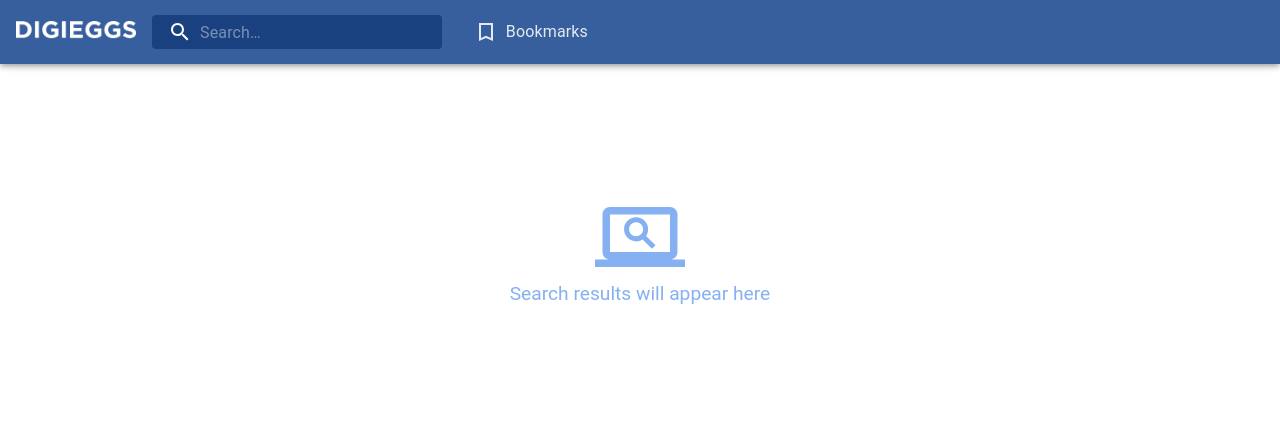
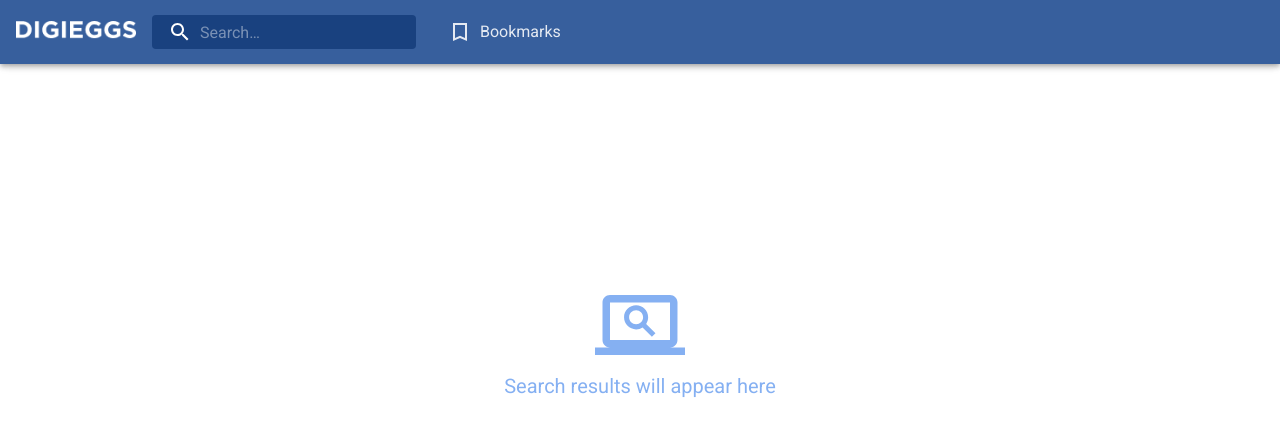
Before and after one commit to fatmatanis/git-search-project, a React (Create React App) app: page / in a window 1280 px wide. Shown: the top 436 px of the page. Built offline with nearby package versions, Linux system fonts and the light colour scheme.

Commit message:
css changing

```diff
--- a/public/index.html
+++ b/public/index.html
@@ -3,6 +3,10 @@
   <head>
     <meta charset="utf-8" />
     <link rel="icon" href="%PUBLIC_URL%/favicon.ico" />
+    <link
+      rel="stylesheet"
+      href="https://fonts.googleapis.com/css?family=Roboto:300,400,500,700&display=swap"
+    />
     <meta name="viewport" content="width=device-width, initial-scale=1" />
     <meta name="theme-color" content="#000000" />
     <meta
--- a/src/App.tsx
+++ b/src/App.tsx
@@ -1,17 +1,21 @@
 import React from "react";
 
-import "./App.css";
-import MainLayout from "./components/Main/MainLayout";
+import { ThemeProvider } from "@mui/material/styles";
 import { BookmarkContextProvider } from "./store/bookmark-context";
 import { InputContexProvider } from "./store/input-context";
+import MainLayout from "./components/Main/MainLayout";
+import { theme } from "./types/themes";
+import "./App.css";
 
 function App() {
   return (
-    <InputContexProvider>
-      <BookmarkContextProvider>
-        <MainLayout />
-      </BookmarkContextProvider>
-    </InputContexProvider>
+    <ThemeProvider theme={theme}>
+      <InputContexProvider>
+        <BookmarkContextProvider>
+          <MainLayout />
+        </BookmarkContextProvider>
+      </InputContexProvider>
+    </ThemeProvider>
   );
 }
 
--- a/src/components/HeaderLayout/HeaderStyles.ts
+++ b/src/components/HeaderLayout/HeaderStyles.ts
@@ -31,7 +31,6 @@ export const StyledInputBase = styled(InputBase)(({ theme }) => ({
   color: "inherit",
   "& .MuiInputBase-input": {
     padding: theme.spacing(1, 1, 1, 0),
-    // vertical padding + font size from searchIcon
     paddingLeft: `calc(1em + ${theme.spacing(4)})`,
     transition: theme.transitions.create("width"),
     width: "100%",
--- a/src/pages/Bookmarks.module.css
+++ b/src/pages/Bookmarks.module.css
@@ -13,7 +13,3 @@
 .total-bookmarks {
   color: #646464;
 }
-
-.main-box {
-  margin: 0 64px 64px 404px;
-}
--- a/src/pages/Bookmarks.tsx
+++ b/src/pages/Bookmarks.tsx
@@ -6,6 +6,7 @@ import { BookmarkBorderSharp } from "@mui/icons-material";
 import { BookmarkContext } from "../store/bookmark-context";
 import SearchRepoList from "../components/RepositoryLayout/SearchRepoList";
 import DrawerCard from "../components/UI/DrawerCard";
+import MainCard from "../components/UI/MainCard";
 import { IBookmarkListProps, IRepoDetailsProps } from "../types/types";
 import classes from "./Bookmarks.module.css";
 
@@ -14,15 +15,10 @@ const Bookmarks: React.FC<IBookmarkListProps> = ({ getRepoDetail }) => {
 
   return (
     <>
-      <Box className={classes["main-box"]}>
       <DrawerCard>
         <Box className={classes["side-box"]}>
           <BookmarkBorderSharp className={classes["bookmark-icon"]} />
-            <Typography
-              variant="h5"
-              component="div"
-              className={classes.bookmark}
-            >
+          <Typography variant="h5" component="div" className={classes.bookmark}>
             Bookmarks
           </Typography>
           <Typography
@@ -34,7 +30,7 @@ const Bookmarks: React.FC<IBookmarkListProps> = ({ getRepoDetail }) => {
         </Box>
       </DrawerCard>
 
-        <Box>
+      <MainCard>
         {bookmarkList.length > 0
           ? bookmarkList.map((repo: IRepoDetailsProps) => (
               <SearchRepoList
@@ -48,8 +44,7 @@ const Bookmarks: React.FC<IBookmarkListProps> = ({ getRepoDetail }) => {
               />
             ))
           : "You don't have bookmark."}
-        </Box>
-      </Box>
+      </MainCard>
     </>
   );
 };
--- a/src/pages/Home.module.css
+++ /dev/null
@@ -1,22 +0,0 @@
-.search-icon {
-  color: #85b0f2;
-  height: auto;
-  font-size: 90px !important;
-}
-
-.screen-search {
-  height: auto;
-  display: flex;
-  flex-direction: column;
-  justify-content: center;
-  align-items: center;
-  padding: 15%;
-}
-
-p {
-  margin-top: 0;
-  font-family: "Roboto";
-  color: #85b0f2;
-  font-size: larger;
-  text-align: center;
-}
--- a/src/pages/Home.tsx
+++ b/src/pages/Home.tsx
@@ -1,14 +1,32 @@
 import React from "react";
 
+import { Box, Typography } from "@mui/material";
 import ScreenSearchDesktopIcon from "@mui/icons-material/ScreenSearchDesktop";
-import classes from "./Home.module.css";
+import { styled } from "@mui/material/styles";
+
+const ScreenSearch = styled(Box)(({ theme }) => ({
+  height: "auto",
+  display: "flex",
+  flexDirection: "column",
+  justifyContent: "center",
+  alignItems: "center",
+  margin: theme.spacing(15),
+  padding: theme.spacing(20),
+  [theme.breakpoints.down("md")]: {
+    with: "auto",
+    margin: theme.spacing(7, 2),
+    padding: theme.spacing(15, 2),
+  },
+}));
 
 const Home = () => {
   return (
-    <div className={classes["screen-search"]}>
-      <ScreenSearchDesktopIcon className={classes["search-icon"]} />
-      <p>Search results will appear here</p>
-    </div>
+    <ScreenSearch>
+      <ScreenSearchDesktopIcon sx={{ color: "#85b0f2", fontSize: "90px" }} />
+      <Typography variant="h6" color="secondary.main">
+        Search results will appear here
+      </Typography>
+    </ScreenSearch>
   );
 };
 
--- /dev/null
+++ b/src/types/themes.ts
@@ -0,0 +1,21 @@
+import { createTheme } from "@mui/material/styles";
+
+export const theme = createTheme({
+  palette: {
+    primary: {
+      main: "#000",
+      dark: "rgba(44, 152, 240, 0.87)",
+      light: "#646464",
+    },
+    secondary: {
+      main: "#85b0f2",
+      light: "#375f9d",
+    },
+  },
+  typography: {
+    fontFamily: "Roboto",
+    h6: {
+      fontWeight: "normal",
+    },
+  },
+});
```
Also changed, not shown: package.json (+7 -4 lines), 1 other file (tests, documents, lock files or other folders). Lines whose indentation alone changed are shown as unchanged.
